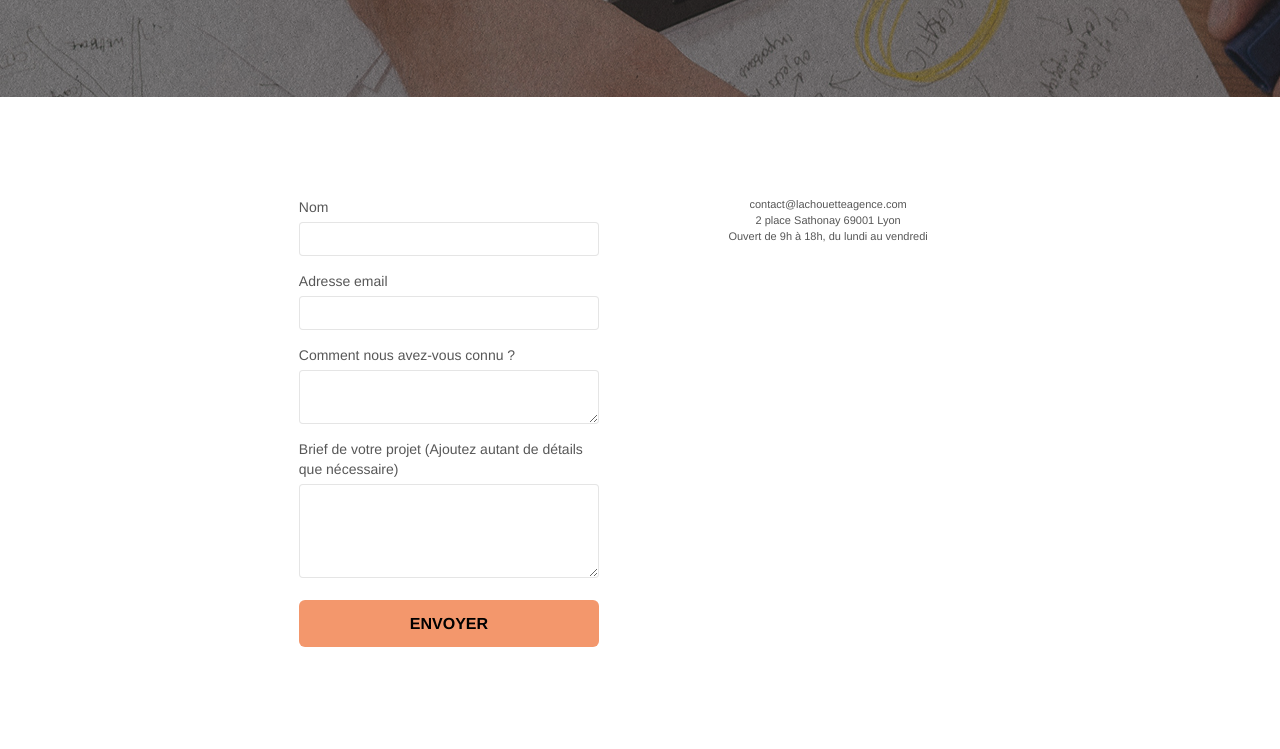
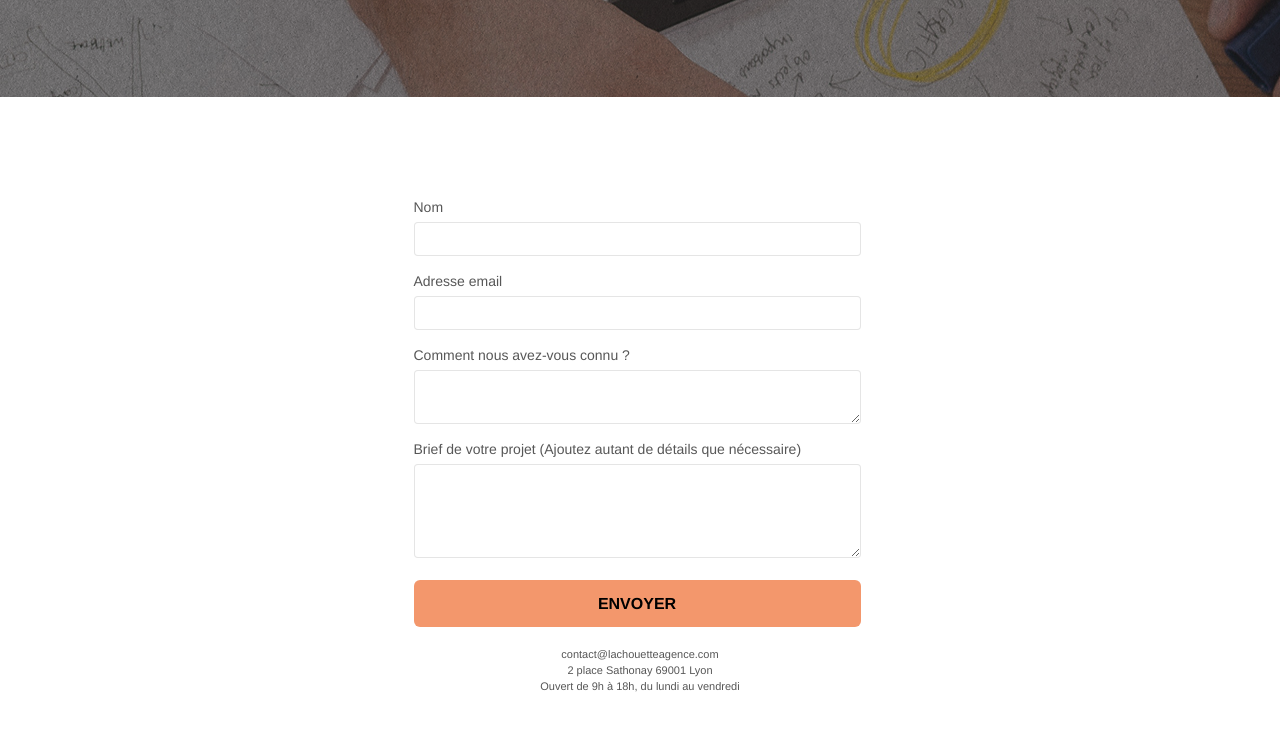
Before and after one commit to Nathalie57/LaChouetteAgence, a website: page contact.html in a window 1280 px wide. Shown: the part 478-1227 px from the top of the page. Drawn offline with Linux system fonts and the light colour scheme.

Commit message:
desktop modif

```diff
--- a/contact.html
+++ b/contact.html
@@ -86,7 +86,7 @@
 			<div class="bloc bgc-white l-bloc" id="bloc-7">
 				<div class="container bloc-lg bloc-lg-center">
 					<div class="row">
-						<div class="col-sm-6">
+						<div class="col-sm-6-contact">
 							<form id="form_1" novalidate success-msg="Your message has been sent."
 								fail-msg="Sorry it seems that our mail server is not responding, Sorry for the inconvenience!">
 								<div class="form-group">
@@ -112,7 +112,7 @@
 								</button>
 							</form>
 						</div>
-						<div class="col-sm-6">
+						<div class="col-sm-6-contact">
 							<p>
 								contact@lachouetteagence.com<br>2 place Sathonay 69001 Lyon<br>Ouvert de 9h à 18h, du
 								lundi
--- a/index.html
+++ b/index.html
@@ -20,7 +20,7 @@
 	<script src="./js/jquery-2.1.0-min.js" defer></script>
 	<script src="./js/bootstrap-min.js" defer></script>
 	<script src="./js/blocs-min.js" defer></script>
-	<script src="./js/jquery-min.touchSwipe.js" defer></script>
+	<script src="./js/jquery.touchSwipe-min.js" defer></script>
 
 	<title>La Chouette Agence</title>
 
@@ -209,6 +209,7 @@
 									src="img/2.jpg" class="img-responsive portfolio-thumb" srcset="
 											img/2_small.jpg 250w,
 											img/2_medium.jpg 400w"
+									width="395px"
 									alt="paris web design logo agence web meilleure agence, Création d'un site web pour photographes" /></a>
 							<h3 class="mg-md text-center">
 								Création d'un site web pour photographes
@@ -223,7 +224,8 @@
 							<a href="#" data-lightbox="img/3.bmp" data-gallery-id="gallery-1"
 								data-caption="Création d'un site internet pour un voyageur"
 								data-frame="snapshot-lb"><img src="img/3.jpg" class="img-responsive portfolio-thumb"
-									alt="paris web design logo agence web meilleure agence, Création d'un site web pour voyageur" /></a>
+									alt="paris web design logo agence web meilleure agence, Création d'un site web pour voyageur"
+									width="395px" /></a>
 							<h3 class="mg-md text-center">
 								Création d'un site internet pour un voyageur
 							</h3>
@@ -236,7 +238,8 @@
 							<a href="#" data-lightbox="img/4.bmp" data-gallery-id="gallery-1"
 								data-caption="Conception d'un site pour une agence de mariage"
 								data-frame="snapshot-lb"><img src="img/4.jpg" class="img-responsive portfolio-thumb"
-									alt="paris web design logo agence web meilleure agence, Création d'un site web pour agence de mariage" /></a>
+									alt="paris web design logo agence web meilleure agence, Création d'un site web pour agence de mariage"
+									width="395px" /></a>
 							<h3 class="mg-md text-center">
 								Conception d'un site pour une agence de mariage
 							</h3>
--- a/style.css
+++ b/style.css
@@ -20,6 +20,12 @@ label {
 }
 
 .col-sm-6 {
+    text-align: center;
+    width: 50%;
+}
+
+.col-sm-6-contact {
+    width: 100%;
     text-align: center;
 }
 
@@ -709,6 +715,7 @@ a {
 
 p {
     font-size: 11px;
+    margin-top: 2rem;
 }
 
 .tight-width-whitespace {
```
Also changed, not shown: style.min.css.
